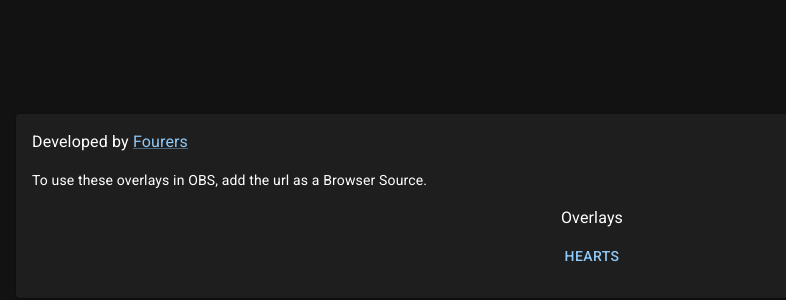
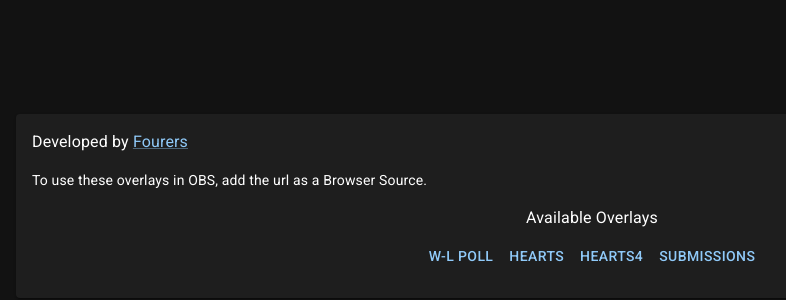
Before and after one commit to fourers/twitch-overlays, a React (Create React App) app: page / in a window 1280 px wide. Shown: the part 194-494 px from the top of the page, without its empty margins (48-834 px from the left). Built offline with nearby package versions, Linux system fonts and the light colour scheme.

Commit message:
Finish info page menu

```diff
--- a/package.json
+++ b/package.json
@@ -1,7 +1,7 @@
 {
   "name": "twitch-overlays",
   "version": "0.1.0",
-  "homepage": "https://fourers.github.io/twitch-overlays",
+  "homepage": "https://fourers.github.io/twitch-overlays/#",
   "private": true,
   "dependencies": {
     "@fontsource/roboto": "^4.5.8",
@@ -19,7 +19,7 @@
     "web-vitals": "^2.1.4"
   },
   "scripts": {
-    "start": "react-scripts start",
+    "start": "cross-env PUBLIC_URL=/# react-scripts start",
     "build": "react-scripts build",
     "test": "react-scripts test",
     "eject": "react-scripts eject",
@@ -45,6 +45,7 @@
     ]
   },
   "devDependencies": {
+    "cross-env": "^7.0.3",
     "gh-pages": "^4.0.0"
   }
 }
--- a/src/Info/InfoPage.js
+++ b/src/Info/InfoPage.js
@@ -26,9 +26,12 @@ export default function InfoPage() {
                         </Typography>
                         <Grid container justifyContent="center" width="100%">
                             <Stack direction="column">
-                                <Typography variant="heading4" align="center" sx={{ pb: 1 }}>Overlays</Typography>
+                                <Typography variant="heading4" align="center" sx={{ pb: 1 }}>Available Overlays</Typography>
                                 <Stack direction="row">
-                                    <Button href="/hearts">Hearts</Button>
+                                    <Button href="#/wl-poll">W-L Poll</Button>
+                                    <Button href="#/hearts">Hearts</Button>
+                                    <Button href="#/hearts4">Hearts4</Button>
+                                    <Button href="#/submissions">Submissions</Button>
                                 </Stack>
                             </Stack>
                         </Grid>
--- a/src/index.js
+++ b/src/index.js
@@ -1,5 +1,5 @@
 import ReactDOM from 'react-dom/client';
-import { BrowserRouter } from 'react-router-dom';
+import { HashRouter } from 'react-router-dom';
 import App from './App';
 import reportWebVitals from './reportWebVitals';
 
@@ -10,9 +10,9 @@ import '@fontsource/roboto/700.css';
 
 const root = ReactDOM.createRoot(document.getElementById('root'));
 root.render(
-  <BrowserRouter>
+  <HashRouter>
     <App />
-  </BrowserRouter>
+  </HashRouter>
 );
 
 // If you want to start measuring performance in your app, pass a function
```
Also changed, not shown: 1 other file (tests, documents, lock files or other folders).
